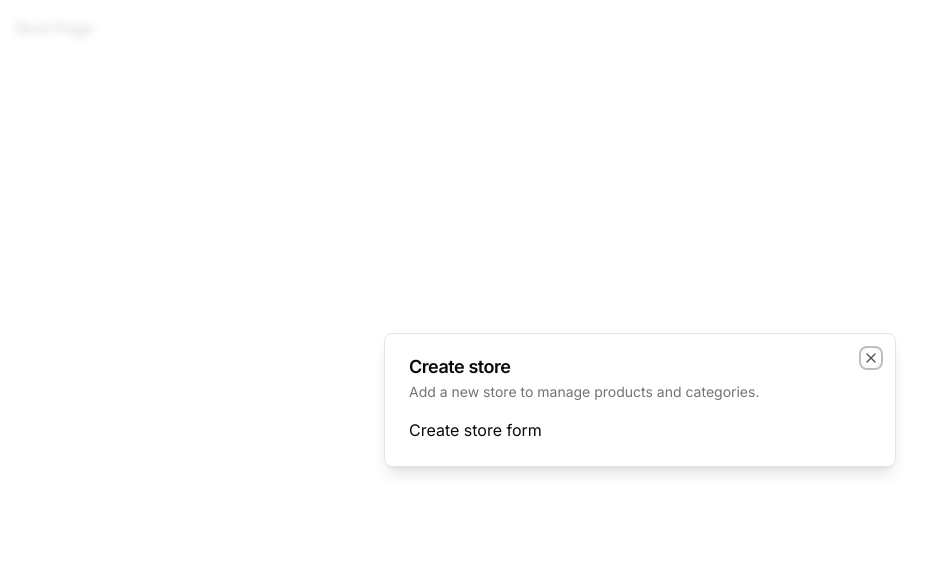
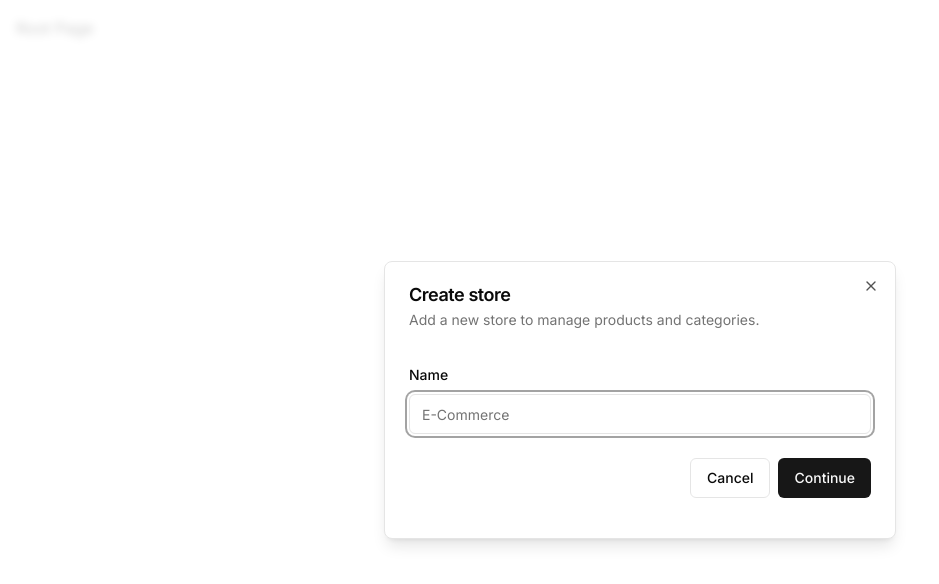
Before and after one commit to Delvoid/ecom-admin, a Next.js app: page / in a window 1280 px wide. Shown: the top 584 px of the page, without its empty margins (0-939 px from the left). Built offline with nearby package versions, Linux system fonts and the light colour scheme.

Commit message:
modal form

```diff
--- a/package.json
+++ b/package.json
@@ -10,7 +10,9 @@
   },
   "dependencies": {
     "@clerk/nextjs": "^4.21.13",
+    "@hookform/resolvers": "^3.1.1",
     "@radix-ui/react-dialog": "^1.0.4",
+    "@radix-ui/react-label": "^2.0.2",
     "@radix-ui/react-slot": "^1.0.2",
     "@types/node": "20.3.3",
     "@types/react": "18.2.14",
@@ -25,10 +27,12 @@
     "postcss": "8.4.24",
     "react": "18.2.0",
     "react-dom": "18.2.0",
+    "react-hook-form": "^7.45.1",
     "tailwind-merge": "^1.13.2",
     "tailwindcss": "3.3.2",
     "tailwindcss-animate": "^1.0.6",
     "typescript": "5.1.6",
+    "zod": "^3.21.4",
     "zustand": "^4.3.8"
   }
 }
--- a/src/components/modals/store-modal.tsx
+++ b/src/components/modals/store-modal.tsx
@@ -1,8 +1,39 @@
 import { Modal } from '@/components/ui/modal';
 import { useStoreModal } from '@/hooks/use-store-modal';
+import { useForm } from 'react-hook-form';
+import { z } from 'zod';
+import { zodResolver } from '@hookform/resolvers/zod';
+import {
+  Form,
+  FormControl,
+  FormField,
+  FormItem,
+  FormLabel,
+  FormMessage,
+} from '@/components/ui/form';
+import { Input } from '@/components/ui/input';
+import { Button } from '@/components/ui/button';
+import { useState } from 'react';
+
+const formSchema = z.object({
+  name: z.string().min(1),
+});
 
 const StoreModal = () => {
   const { isOpen, onClose } = useStoreModal();
+  const [loading, setLoading] = useState(false);
+
+  const form = useForm<z.infer<typeof formSchema>>({
+    resolver: zodResolver(formSchema),
+    defaultValues: {
+      name: '',
+    },
+  });
+
+  const onSubmit = async (values: z.infer<typeof formSchema>) => {
+    console.log(values);
+  };
+
   return (
     <Modal
       title="Create store"
@@ -10,7 +41,33 @@
       isOpen={isOpen}
       onClose={onClose}
     >
-      Create store form
+      <div className="space-y-4 py-4 pb-4">
+        <Form {...form}>
+          <form onSubmit={form.handleSubmit(onSubmit)}>
+            <FormField
+              control={form.control}
+              name="name"
+              render={({ field }) => (
+                <FormItem>
+                  <FormLabel>Name</FormLabel>
+                  <FormControl>
+                    <Input disabled={loading} placeholder="E-Commerce" {...field} />
+                  </FormControl>
+                  <FormMessage />
+                </FormItem>
+              )}
+            />
+            <div className="pt-6 space-x-2 flex items-center justify-end w-full">
+              <Button disabled={loading} variant="outline" onClick={onClose}>
+                Cancel
+              </Button>
+              <Button disabled={loading} type="submit">
+                Continue
+              </Button>
+            </div>
+          </form>
+        </Form>
+      </div>
     </Modal>
   );
 };
--- /dev/null
+++ b/src/components/ui/form.tsx
@@ -0,0 +1,176 @@
+import * as React from "react"
+import * as LabelPrimitive from "@radix-ui/react-label"
+import { Slot } from "@radix-ui/react-slot"
+import {
+  Controller,
+  ControllerProps,
+  FieldPath,
+  FieldValues,
+  FormProvider,
+  useFormContext,
+} from "react-hook-form"
+
+import { cn } from "@/lib/utils"
+import { Label } from "@/components/ui/label"
+
+const Form = FormProvider
+
+type FormFieldContextValue<
+  TFieldValues extends FieldValues = FieldValues,
+  TName extends FieldPath<TFieldValues> = FieldPath<TFieldValues>
+> = {
+  name: TName
+}
+
+const FormFieldContext = React.createContext<FormFieldContextValue>(
+  {} as FormFieldContextValue
+)
+
+const FormField = <
+  TFieldValues extends FieldValues = FieldValues,
+  TName extends FieldPath<TFieldValues> = FieldPath<TFieldValues>
+>({
+  ...props
+}: ControllerProps<TFieldValues, TName>) => {
+  return (
+    <FormFieldContext.Provider value={{ name: props.name }}>
+      <Controller {...props} />
+    </FormFieldContext.Provider>
+  )
+}
+
+const useFormField = () => {
+  const fieldContext = React.useContext(FormFieldContext)
+  const itemContext = React.useContext(FormItemContext)
+  const { getFieldState, formState } = useFormContext()
+
+  const fieldState = getFieldState(fieldContext.name, formState)
+
+  if (!fieldContext) {
+    throw new Error("useFormField should be used within <FormField>")
+  }
+
+  const { id } = itemContext
+
+  return {
+    id,
+    name: fieldContext.name,
+    formItemId: `${id}-form-item`,
+    formDescriptionId: `${id}-form-item-description`,
+    formMessageId: `${id}-form-item-message`,
+    ...fieldState,
+  }
+}
+
+type FormItemContextValue = {
+  id: string
+}
+
+const FormItemContext = React.createContext<FormItemContextValue>(
+  {} as FormItemContextValue
+)
+
+const FormItem = React.forwardRef<
+  HTMLDivElement,
+  React.HTMLAttributes<HTMLDivElement>
+>(({ className, ...props }, ref) => {
+  const id = React.useId()
+
+  return (
+    <FormItemContext.Provider value={{ id }}>
+      <div ref={ref} className={cn("space-y-2", className)} {...props} />
+    </FormItemContext.Provider>
+  )
+})
+FormItem.displayName = "FormItem"
+
+const FormLabel = React.forwardRef<
+  React.ElementRef<typeof LabelPrimitive.Root>,
+  React.ComponentPropsWithoutRef<typeof LabelPrimitive.Root>
+>(({ className, ...props }, ref) => {
+  const { error, formItemId } = useFormField()
+
+  return (
+    <Label
+      ref={ref}
+      className={cn(error && "text-destructive", className)}
+      htmlFor={formItemId}
+      {...props}
+    />
+  )
+})
+FormLabel.displayName = "FormLabel"
+
+const FormControl = React.forwardRef<
+  React.ElementRef<typeof Slot>,
+  React.ComponentPropsWithoutRef<typeof Slot>
+>(({ ...props }, ref) => {
+  const { error, formItemId, formDescriptionId, formMessageId } = useFormField()
+
+  return (
+    <Slot
+      ref={ref}
+      id={formItemId}
+      aria-describedby={
+        !error
+          ? `${formDescriptionId}`
+          : `${formDescriptionId} ${formMessageId}`
+      }
+      aria-invalid={!!error}
+      {...props}
+    />
+  )
+})
+FormControl.displayName = "FormControl"
+
+const FormDescription = React.forwardRef<
+  HTMLParagraphElement,
+  React.HTMLAttributes<HTMLParagraphElement>
+>(({ className, ...props }, ref) => {
+  const { formDescriptionId } = useFormField()
+
+  return (
+    <p
+      ref={ref}
+      id={formDescriptionId}
+      className={cn("text-sm text-muted-foreground", className)}
+      {...props}
+    />
+  )
+})
+FormDescription.displayName = "FormDescription"
+
+const FormMessage = React.forwardRef<
+  HTMLParagraphElement,
+  React.HTMLAttributes<HTMLParagraphElement>
+>(({ className, children, ...props }, ref) => {
+  const { error, formMessageId } = useFormField()
+  const body = error ? String(error?.message) : children
+
+  if (!body) {
+    return null
+  }
+
+  return (
+    <p
+      ref={ref}
+      id={formMessageId}
+      className={cn("text-sm font-medium text-destructive", className)}
+      {...props}
+    >
+      {body}
+    </p>
+  )
+})
+FormMessage.displayName = "FormMessage"
+
+export {
+  useFormField,
+  Form,
+  FormItem,
+  FormLabel,
+  FormControl,
+  FormDescription,
+  FormMessage,
+  FormField,
+}
--- /dev/null
+++ b/src/components/ui/input.tsx
@@ -0,0 +1,25 @@
+import * as React from "react"
+
+import { cn } from "@/lib/utils"
+
+export interface InputProps
+  extends React.InputHTMLAttributes<HTMLInputElement> {}
+
+const Input = React.forwardRef<HTMLInputElement, InputProps>(
+  ({ className, type, ...props }, ref) => {
+    return (
+      <input
+        type={type}
+        className={cn(
+          "flex h-10 w-full rounded-md border border-input bg-background px-3 py-2 text-sm ring-offset-background file:border-0 file:bg-transparent file:text-sm file:font-medium placeholder:text-muted-foreground focus-visible:outline-none focus-visible:ring-2 focus-visible:ring-ring focus-visible:ring-offset-2 disabled:cursor-not-allowed disabled:opacity-50",
+          className
+        )}
+        ref={ref}
+        {...props}
+      />
+    )
+  }
+)
+Input.displayName = "Input"
+
+export { Input }
--- /dev/null
+++ b/src/components/ui/label.tsx
@@ -0,0 +1,26 @@
+"use client"
+
+import * as React from "react"
+import * as LabelPrimitive from "@radix-ui/react-label"
+import { cva, type VariantProps } from "class-variance-authority"
+
+import { cn } from "@/lib/utils"
+
+const labelVariants = cva(
+  "text-sm font-medium leading-none peer-disabled:cursor-not-allowed peer-disabled:opacity-70"
+)
+
+const Label = React.forwardRef<
+  React.ElementRef<typeof LabelPrimitive.Root>,
+  React.ComponentPropsWithoutRef<typeof LabelPrimitive.Root> &
+    VariantProps<typeof labelVariants>
+>(({ className, ...props }, ref) => (
+  <LabelPrimitive.Root
+    ref={ref}
+    className={cn(labelVariants(), className)}
+    {...props}
+  />
+))
+Label.displayName = LabelPrimitive.Root.displayName
+
+export { Label }
```
Also changed, not shown: 1 other file (tests, documents, lock files or other folders).
